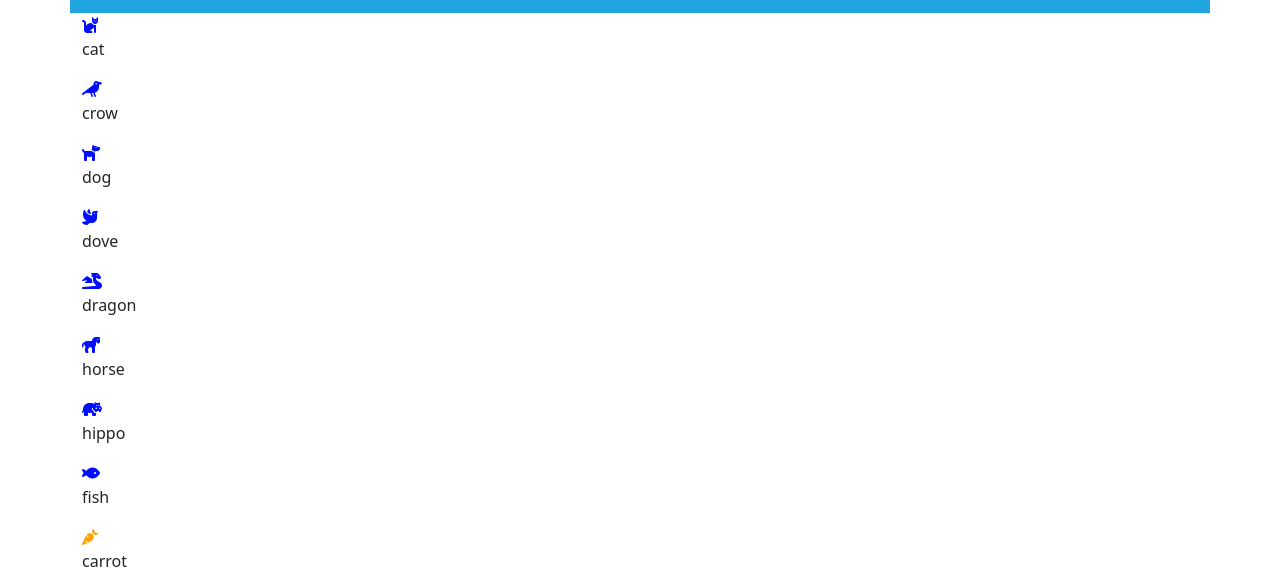
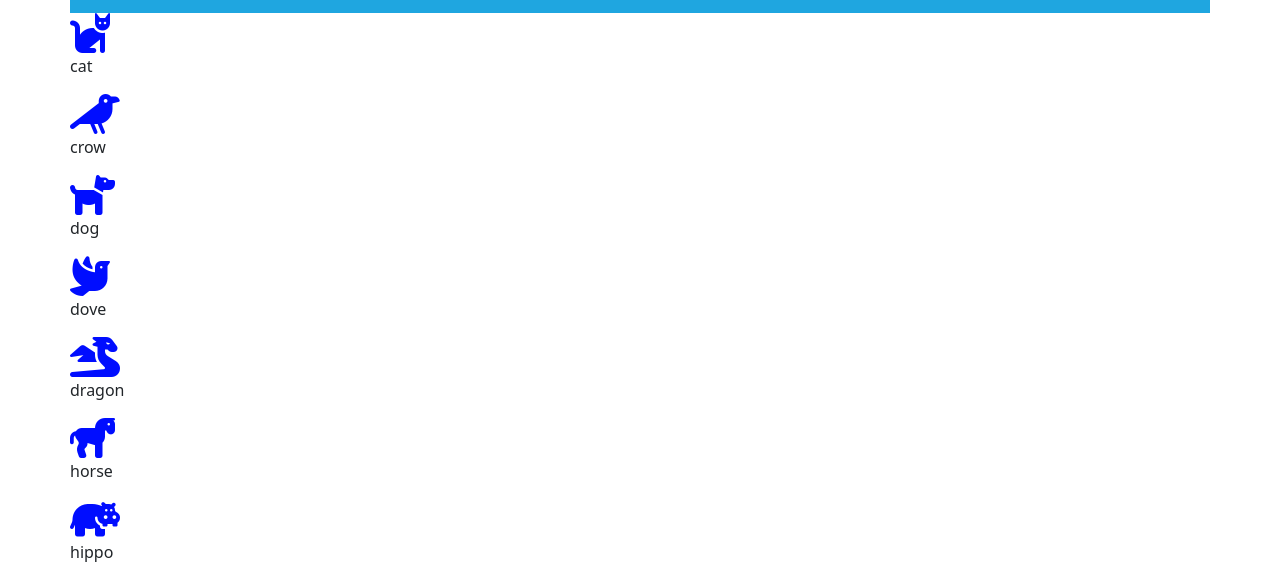
Before and after one commit to Robin9800/js-es6-icons, a plain HTML site: page index.html in a window 1280 px wide. Shown: the part 107-684 px from the top of the page. Drawn offline with nearby package versions, Linux system fonts and the light colour scheme.

Commit message:
style fixing

```diff
--- a/index.html
+++ b/index.html
@@ -30,7 +30,7 @@
             </div>
         </div>
         <div class="row">
-            <div id="icon-section" class="col-12">
+            <div id="icon-section" class="col-12 px-0">
             </div>
         </div>
     </div>
--- a/style.css
+++ b/style.css
@@ -22,3 +22,6 @@
 .vegetable{
     color:hsl(38deg 100% 50%);
 }
+.fas{
+    font-size: 40px;
+}
```
